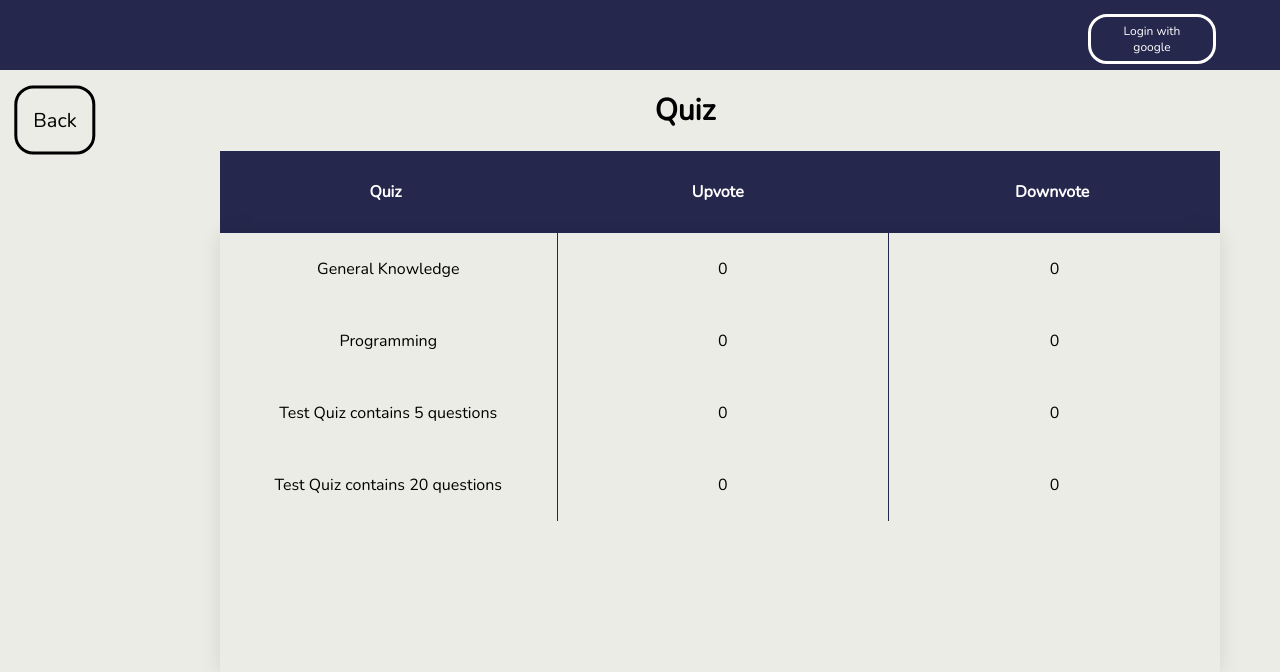
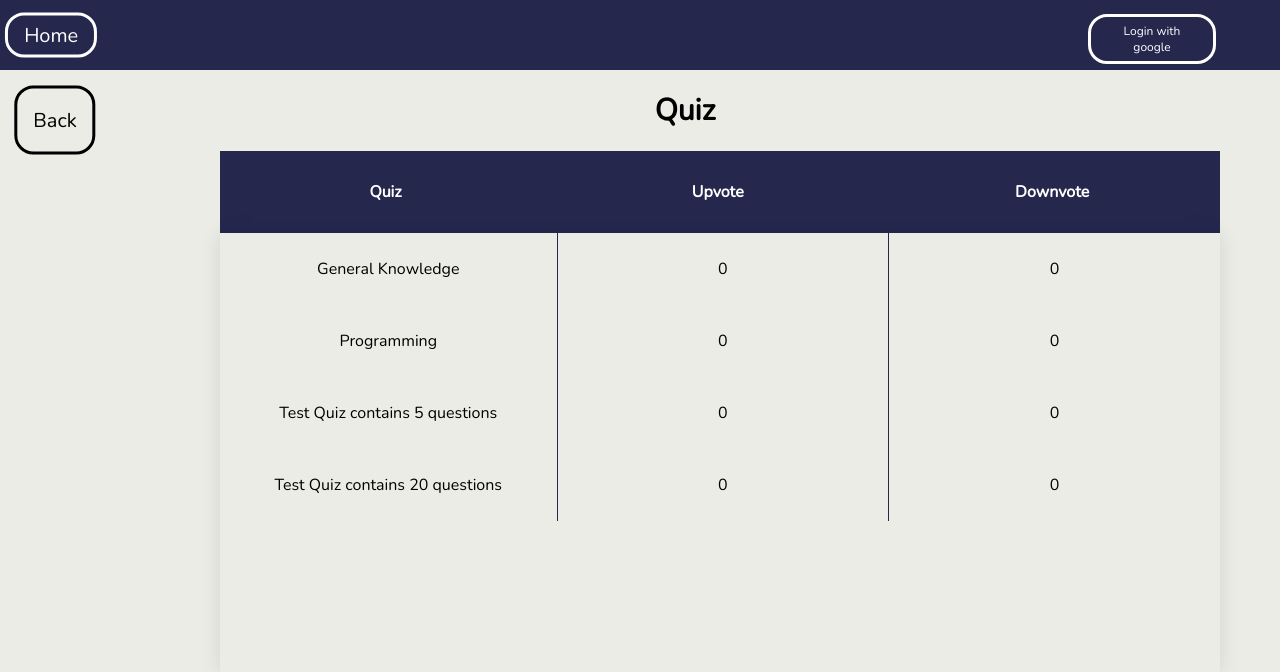
Before and after one commit to NutthanichN/Quizer, a Django app: page /quizer/quiz-index/ in a window 1280 px wide. Shown: the top 672 px of the page. Run offline with Django 3.2, Linux system fonts and the light colour scheme; data comes from the database, SQL or seed files in the repository.

Commit message:
add home page button and link  to index.html

```diff
--- a/quizer_game/templates/quizer_game/quiz-index.html
+++ b/quizer_game/templates/quizer_game/quiz-index.html
@@ -17,8 +17,10 @@
            <a href="{% url 'quizer_game:logout' %}" class="logout">Logout</a>
            <a href="{% url 'quizer_game:user_profile' %}" class="email">Email: {{user.username}}</a>
            <a href="{% url 'quizer_game:create-question-set' %}" class="create" >Create quiz</a>
+           <a href="{% url 'quizer_game:index' %}" class="homepage">Home</a>
         {% else %}
             <a href="{% url 'social:begin' 'google-oauth2' %}" class="signup">Login with google</a>
+            <a href="{% url 'quizer_game:index' %}" class="homepage_logout">Home</a>
         {% endif %}
 	  </div>
     </header>
```
